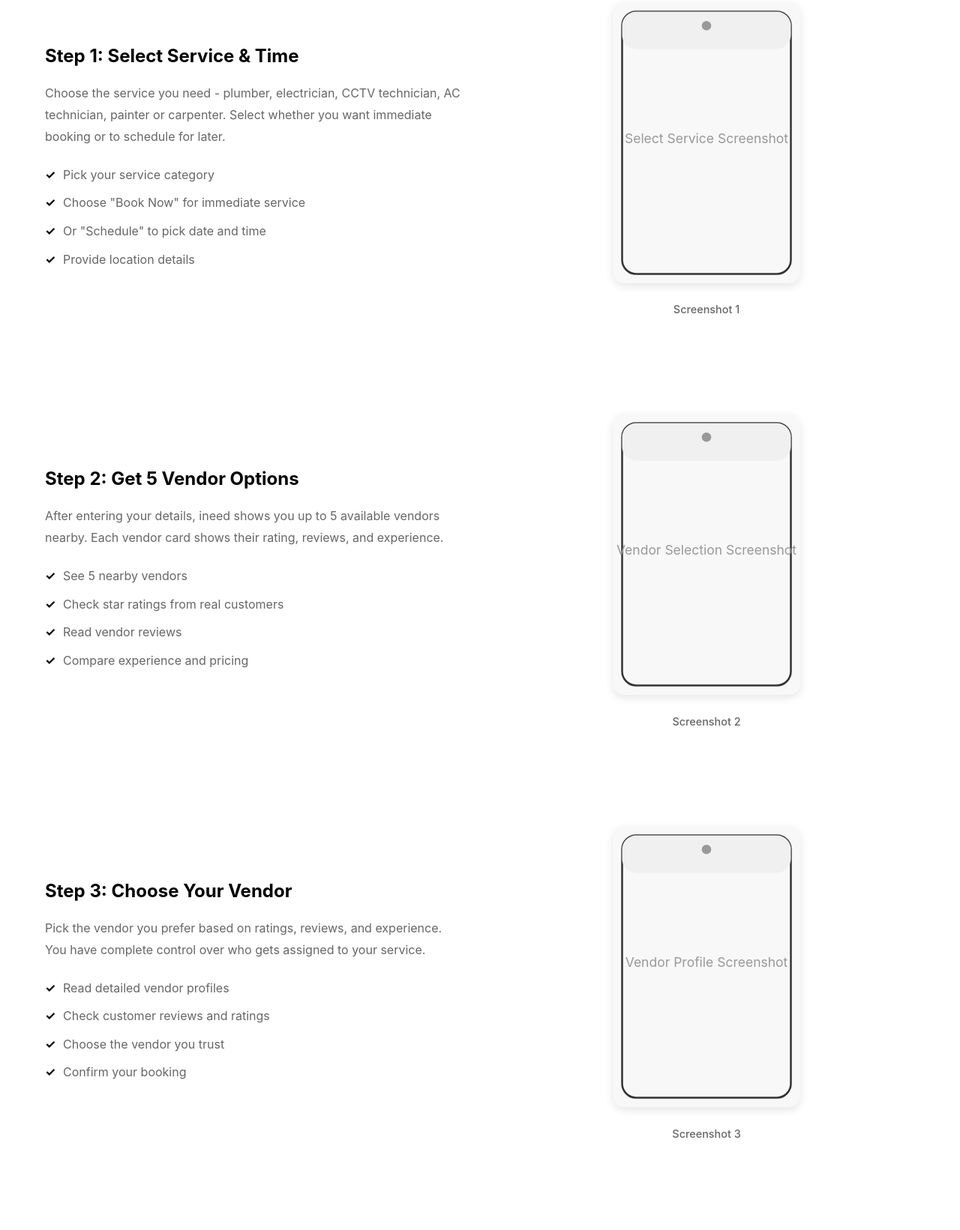
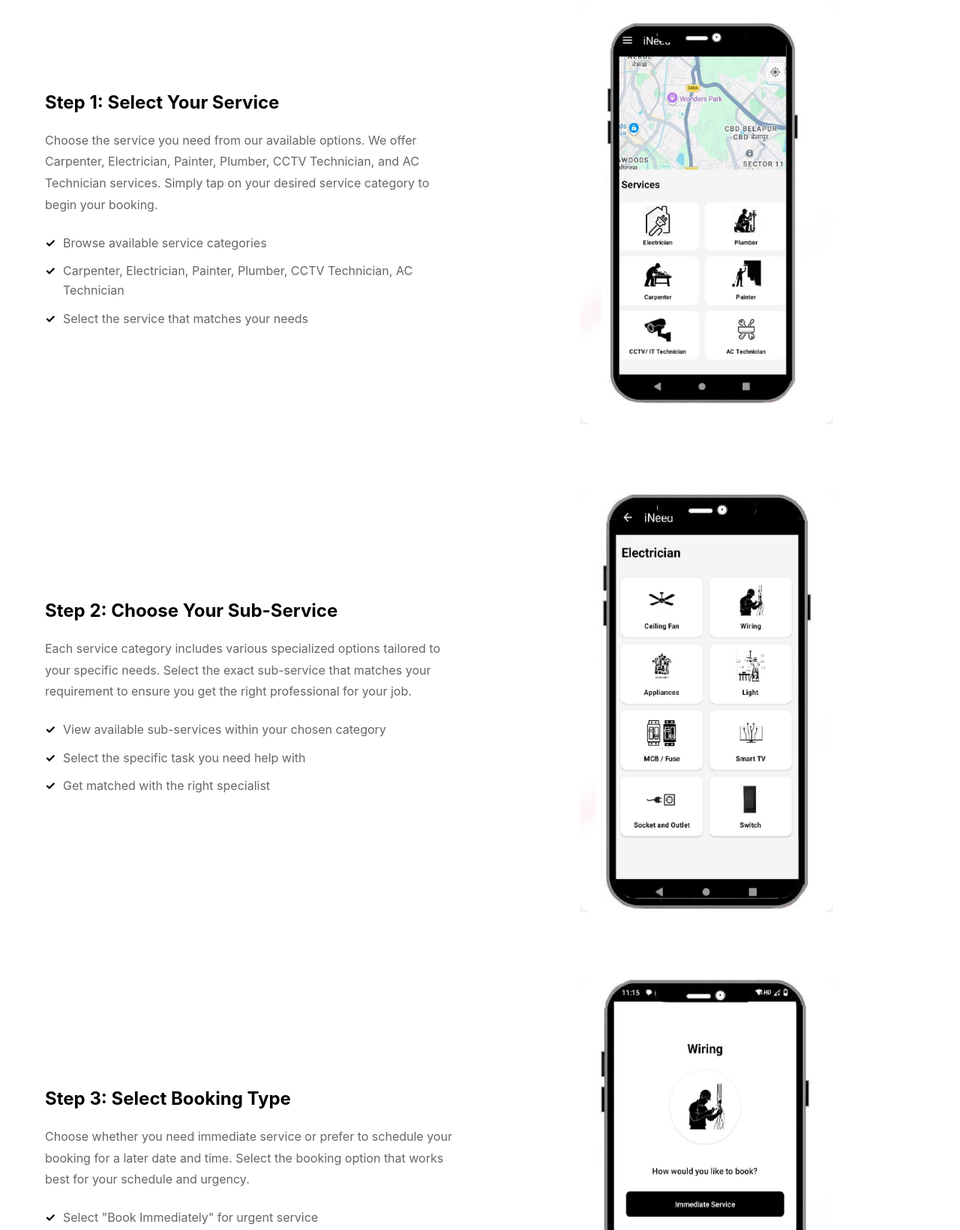
Before and after one commit to urjita-ineed/ineed-website, a plain HTML site: page customer-app.html in a window 1280 px wide. Shown: the part 531-2172 px from the top of the page at 75% size. Drawn offline with Linux system fonts and the light colour scheme.

Commit message:
adding customer photos on website

```diff
--- a/css/styles.css
+++ b/css/styles.css
@@ -1110,7 +1110,7 @@ body {
     grid-template-columns: 1fr 1fr;
     gap: 3rem;
     align-items: center;
-    margin-bottom: 4rem;
+    margin-bottom: 1.5rem;
     padding: 2rem 0;
 }
 
@@ -1163,14 +1163,26 @@ body {
 }
 
 .image-placeholder {
-    width: 250px;
-    text-align: center;
+    width: 338px;
+    height: 563px;
+    text-align: center;
+    overflow: hidden;
+    margin: 0 auto;
 }
 
 .image-placeholder svg {
     width: 100%;
-    height: auto;
+    height: 100%;
     background-color: var(--bg-light);
+    border-radius: 15px;
+    box-shadow: 0 4px 12px rgba(0, 0, 0, 0.1);
+}
+
+.image-placeholder img {
+    display: block;
+    width: 338px !important;
+    height: 563px !important;
+    object-fit: contain !important;
     border-radius: 15px;
     box-shadow: 0 4px 12px rgba(0, 0, 0, 0.1);
 }
@@ -1492,7 +1504,7 @@ body {
 
     .image-placeholder {
         width: 100%;
-        max-width: 250px;
+        max-width: 75px;
     }
 
     .features-grid {
--- a/customer-app.html
+++ b/customer-app.html
@@ -47,23 +47,17 @@
             <!-- Step 1 -->
             <div class="walkthrough-step">
                 <div class="step-content">
-                    <h3>Step 1: Select Service & Time</h3>
-                    <p>Choose the service you need - plumber, electrician, CCTV technician, AC technician, painter or carpenter. Select whether you want immediate booking or to schedule for later.</p>
+                    <h3>Step 1: Select Your Service</h3>
+                    <p>Choose the service you need from our available options. We offer Carpenter, Electrician, Painter, Plumber, CCTV Technician, and AC Technician services. Simply tap on your desired service category to begin your booking.</p>
                     <ul>
-                        <li>Pick your service category</li>
-                        <li>Choose "Book Now" for immediate service</li>
-                        <li>Or "Schedule" to pick date and time</li>
-                        <li>Provide location details</li>
+                        <li>Browse available service categories</li>
+                        <li>Carpenter, Electrician, Painter, Plumber, CCTV Technician, AC Technician</li>
+                        <li>Select the service that matches your needs</li>
                     </ul>
                 </div>
                 <div class="step-images">
                     <div class="image-placeholder">
-                        <svg viewBox="0 0 200 300" xmlns="http://www.w3.org/2000/svg">
-                            <rect x="10" y="10" width="180" height="280" rx="15" fill="none" stroke="#333" stroke-width="2"/>
-                            <rect x="10" y="10" width="180" height="40" rx="15" fill="#f0f0f0"/>
-                            <circle cx="100" cy="25" r="5" fill="#999"/>
-                            <text x="100" y="150" text-anchor="middle" font-size="14" fill="#999">Select Service Screenshot</text>
-                        </svg>
+                        <img src="images/customer_app_ss_1.jpeg" alt="Select Your Service">
                         <p>Screenshot 1</p>
                     </div>
                 </div>
@@ -73,23 +67,17 @@
             <div class="walkthrough-step reverse">
                 <div class="step-images">
                     <div class="image-placeholder">
-                        <svg viewBox="0 0 200 300" xmlns="http://www.w3.org/2000/svg">
-                            <rect x="10" y="10" width="180" height="280" rx="15" fill="none" stroke="#333" stroke-width="2"/>
-                            <rect x="10" y="10" width="180" height="40" rx="15" fill="#f0f0f0"/>
-                            <circle cx="100" cy="25" r="5" fill="#999"/>
-                            <text x="100" y="150" text-anchor="middle" font-size="14" fill="#999">Vendor Selection Screenshot</text>
-                        </svg>
+                        <img src="images/customer_app_ss_2.jpeg" alt="Choose Your Sub-Service">
                         <p>Screenshot 2</p>
                     </div>
                 </div>
                 <div class="step-content">
-                    <h3>Step 2: Get 5 Vendor Options</h3>
-                    <p>After entering your details, ineed shows you up to 5 available vendors nearby. Each vendor card shows their rating, reviews, and experience.</p>
+                    <h3>Step 2: Choose Your Sub-Service</h3>
+                    <p>Each service category includes various specialized options tailored to your specific needs. Select the exact sub-service that matches your requirement to ensure you get the right professional for your job.</p>
                     <ul>
-                        <li>See 5 nearby vendors</li>
-                        <li>Check star ratings from real customers</li>
-                        <li>Read vendor reviews</li>
-                        <li>Compare experience and pricing</li>
+                        <li>View available sub-services within your chosen category</li>
+                        <li>Select the specific task you need help with</li>
+                        <li>Get matched with the right specialist</li>
                     </ul>
                 </div>
             </div>
@@ -97,23 +85,17 @@
             <!-- Step 3 -->
             <div class="walkthrough-step">
                 <div class="step-content">
-                    <h3>Step 3: Choose Your Vendor</h3>
-                    <p>Pick the vendor you prefer based on ratings, reviews, and experience. You have complete control over who gets assigned to your service.</p>
+                    <h3>Step 3: Select Booking Type</h3>
+                    <p>Choose whether you need immediate service or prefer to schedule your booking for a later date and time. Select the booking option that works best for your schedule and urgency.</p>
                     <ul>
-                        <li>Read detailed vendor profiles</li>
-                        <li>Check customer reviews and ratings</li>
-                        <li>Choose the vendor you trust</li>
-                        <li>Confirm your booking</li>
+                        <li>Select "Book Immediately" for urgent service</li>
+                        <li>Or choose "Schedule Booking" for a later date</li>
+                        <li>Flexible options for your convenience</li>
                     </ul>
                 </div>
                 <div class="step-images">
                     <div class="image-placeholder">
-                        <svg viewBox="0 0 200 300" xmlns="http://www.w3.org/2000/svg">
-                            <rect x="10" y="10" width="180" height="280" rx="15" fill="none" stroke="#333" stroke-width="2"/>
-                            <rect x="10" y="10" width="180" height="40" rx="15" fill="#f0f0f0"/>
-                            <circle cx="100" cy="25" r="5" fill="#999"/>
-                            <text x="100" y="150" text-anchor="middle" font-size="14" fill="#999">Vendor Profile Screenshot</text>
-                        </svg>
+                        <img src="images/customer_app_ss_3.jpeg" alt="Select Booking Type">
                         <p>Screenshot 3</p>
                     </div>
                 </div>
@@ -123,23 +105,18 @@
             <div class="walkthrough-step reverse">
                 <div class="step-images">
                     <div class="image-placeholder">
-                        <svg viewBox="0 0 200 300" xmlns="http://www.w3.org/2000/svg">
-                            <rect x="10" y="10" width="180" height="280" rx="15" fill="none" stroke="#333" stroke-width="2"/>
-                            <rect x="10" y="10" width="180" height="40" rx="15" fill="#f0f0f0"/>
-                            <circle cx="100" cy="25" r="5" fill="#999"/>
-                            <text x="100" y="150" text-anchor="middle" font-size="14" fill="#999">Tracking Screenshot</text>
-                        </svg>
+                        <img src="images/customer_app_ss_4.jpeg" alt="Enter Details & Confirm Booking">
                         <p>Screenshot 4</p>
                     </div>
                 </div>
                 <div class="step-content">
-                    <h3>Step 4: Track & Complete Service</h3>
-                    <p>Once your vendor confirms, track them in real-time. They'll arrive at your location to complete the service. Pay after completion through your preferred method.</p>
+                    <h3>Step 4: Enter Details & Confirm Booking</h3>
+                    <p>Provide all the required information for your service booking. Enter your preferred date and time, specify how many vendors you'd like to receive (up to 5 options), select your service address, and confirm your order.</p>
                     <ul>
-                        <li>Real-time vendor tracking</li>
-                        <li>Direct chat with vendor</li>
-                        <li>Get service completion confirmation</li>
-                        <li>Rate and review the service</li>
+                        <li>Enter preferred date and time</li>
+                        <li>Select number of vendors (up to 5)</li>
+                        <li>Choose or enter your service address</li>
+                        <li>Review your details and click "Order Booked"</li>
                     </ul>
                 </div>
             </div>
```
Also changed, not shown: images/customer_app_ss_1.jpeg (added), images/customer_app_ss_2.jpeg (added), images/customer_app_ss_3.jpeg (added), images/customer_app_ss_4.jpeg (added).
